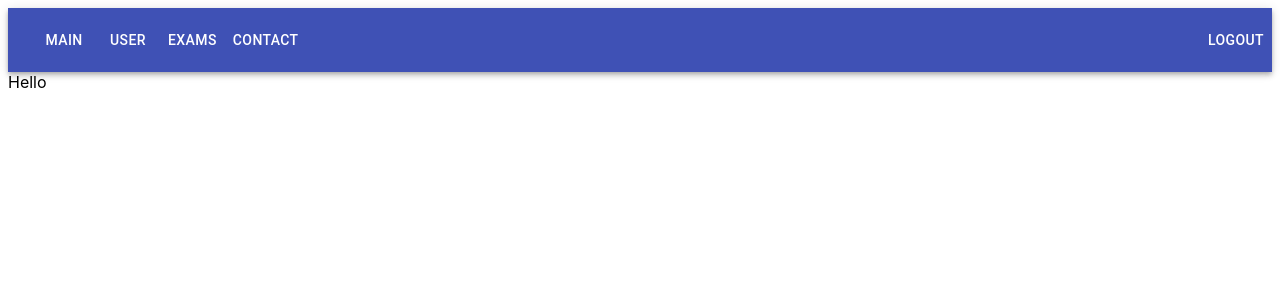
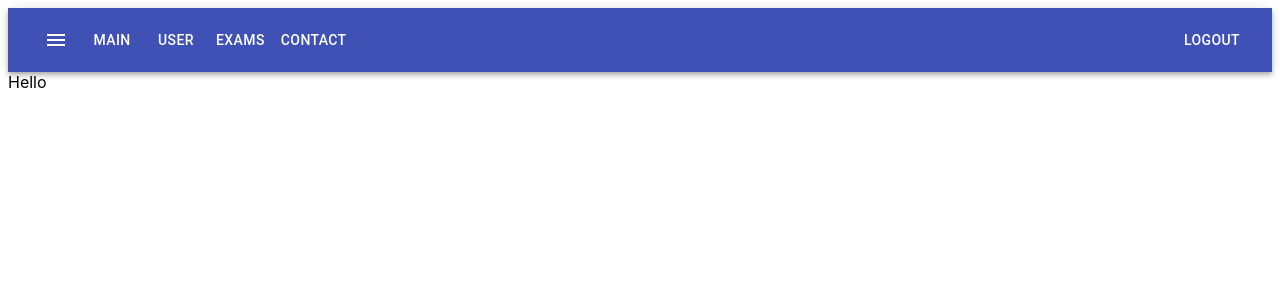
Before and after one commit to arayik0530/QUIZ_APP, a React (Create React App) app: page / in a window 1280 px wide. Shown: the top 300 px of the page. Built offline with nearby package versions, Linux system fonts and the light colour scheme.

Commit message:
New Commit

```diff
--- a/src/styles.css
+++ b/src/styles.css
@@ -1,6 +1,9 @@
 *
 {
     box-sizing:border-box ;
+}
+.spacer{
+    flex: 1;
 }
 .main-container{
 
--- a/src/user-component.js
+++ b/src/user-component.js
@@ -7,6 +7,7 @@ import Button from '@material-ui/core/Button';
 import IconButton from '@material-ui/core/IconButton';
 import MenuIcon from '@material-ui/icons/Menu';
 import image from './user-male.jpg';
+import Drawer from '@material-ui/core/Drawer';
 import EditIcon from '@material-ui/icons/Edit';
 import Popover from '@material-ui/core/Popover';
 import TextField from '@material-ui/core/TextField';
@@ -21,26 +22,48 @@ import {
 } from "react-router-dom";
 import { Dialog } from '@material-ui/core';
 
-const useStyles = makeStyles(theme => ({
-  root: {
 
-    flexGrow: 1,
-  },
-  menuButton: {
-    marginRight: theme.spacing(1),
-  },
-  title: {
-    position: "absolute", right: 0
-  },
-}));
 function TaskBar() {
-  const classes = useStyles();
-  return (
+  const [state,Setstate]=React.useState(false);
+  const toggleDrawer=(e)=> event => Setstate(e)
+    return (
     <Router>
-    <div className={classes.root}>
+    <div >
       <AppBar position="static" >
         <Toolbar>
+          <div className="menu">
+        <IconButton  onClick={ toggleDrawer(true)}ge="start"  color="inherit" aria-label="menu">
+      <MenuIcon />
 
+    </IconButton>
+    <Drawer open={state} onClose={toggleDrawer(false)}>
+      <div>
+    <Link  style={{ color:'white', textDecoration: 'none' }} to="/">  <Button color="primary" >
+            Main
+              </Button></Link>
+              </div>
+              <div>
+              <Link style={{  color:'white', textDecoration: 'none' }} to="/users">    <Button color="primary" >
+            User
+              </Button> </Link>
+              </div>
+              <div>
+              <Link  style={{ color:'white', textDecoration: 'none' }} to="/">  <Button color="primary" >
+            Exams
+              </Button></Link>
+              </div>
+              <div>
+              <Link  style={{ color:'white', textDecoration: 'none' }} to="/">  <Button color="primary" >
+            Contact
+              </Button></Link>
+              </div>
+              <div>
+              <Link  style={{ color:'white', textDecoration: 'none' }} to="/">  <Button color="primary" >
+            Logout
+              </Button></Link>
+              </div>
+      </Drawer>
+    </div>
 
         <Link style={{ color:'white', textDecoration: 'none' }} to="/">  <Button color="inherit" >
             Main
@@ -56,7 +79,8 @@ function TaskBar() {
           <Button color="inherit"  >
             Contact
                   </Button>
-          <Button color="inherit" className={classes.title}>
+                  <div className="spacer"></div>
+          <Button color="inherit" >
             Logout
                   </Button>
         </Toolbar>
```
